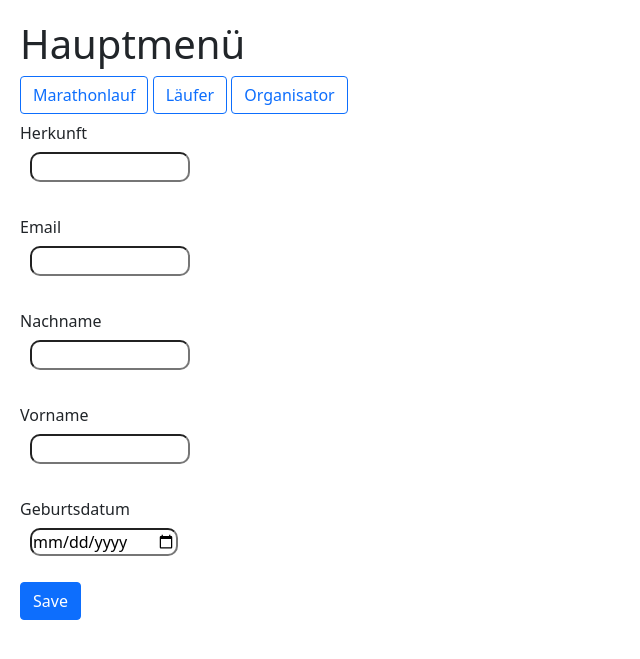
After one commit to codacy-badger/BB_FlaskProjekt, a Flask app: template templates/editlauferForm.html in a window 1280 px wide. The commit adds this page. Shown: the top 659 px of the page, without its empty margins (0-640 px from the left). Run offline with Flask 2, Linux system fonts and the light colour scheme; the template is opened without the code that fills it: values that come from a table or form of the project are taken from there, others are empty.

Commit message:
edit button fertig erstellt

```diff
--- /dev/null
+++ b/Forms/editLauferForm.py
@@ -0,0 +1,11 @@
+from flask_wtf import FlaskForm
+from wtforms.fields.datetime import DateField
+from wtforms.fields.simple import BooleanField, StringField, TextAreaField, HiddenField
+
+class EditLauferForm(FlaskForm):
+    LauferID = HiddenField("LauferID")
+    Herkunft = StringField("Herkunft")
+    Email = StringField("Email")
+    Nachname = StringField("Nachname")
+    Vorname = StringField("Vorname")
+    Geburtsdatum = DateField("Geburtsdatum")
--- /dev/null
+++ b/templates/editlauferForm.html
@@ -0,0 +1,50 @@
+{%extends 'base.html'%}
+
+{%block body%}
+
+<form method="post">
+
+        {{form.csrf_token}}
+
+        {{form.LauferID()}}
+
+        <div class="row mb-3">
+            <label for="Herkunft" class="col-sm-2 col-form-label">Herkunft</label>
+            <div class="col-sm-10">
+                {{form.Herkunft()}}
+            </div>
+        </div>
+
+        <div class="row mb-3">
+            <label for="Email" class="col-sm-2 col-form-label">Email</label>
+            <div class="col-sm-10">
+                {{form.Email()}}
+            </div>
+        </div>
+
+        <div class="row mb-3">
+            <label for="Nachname" class="col-sm-2 col-form-label">Nachname</label>
+            <div class="col-sm-10">
+                {{form.Nachname()}}
+            </div>
+        </div>
+
+        <div class="row mb-3">
+            <label for="Vorname" class="col-sm-2 col-form-label">Vorname</label>
+            <div class="col-sm-10">
+                {{form.Vorname()}}
+            </div>
+        </div>
+
+        <div class="row mb-3">
+            <label for="Geburtsdatum" class="col-sm-2 col-form-label">Geburtsdatum</label>
+            <div class="col-sm-10">
+                {{form.Geburtsdatum()}}
+            </div>
+        </div>
+
+        <button type="submit" class="btn btn-primary">Save</button>
+
+    </form>
+
+    {%endblock%}
--- a/templates/laufer.html
+++ b/templates/laufer.html
@@ -72,6 +72,8 @@
                         <input type="hidden" id="LauferID" name="LauferID" value="{{item.LauferID}}">
                         <button class="btn btn-danger" onclick="deleteMarathonlauf(this); return false;">❌</button>
                     </form>
+                        <button class="btn btn-info mt-1"
+                            onclick="window.location.href='/laufer/editLauferForm?LauferID={{item.LauferID}}'">✏️</button>
                     </td>
                 </tr>
             {%endfor%}
```
Also changed, not shown: controllers/laufer.py (+40 -0 lines).
